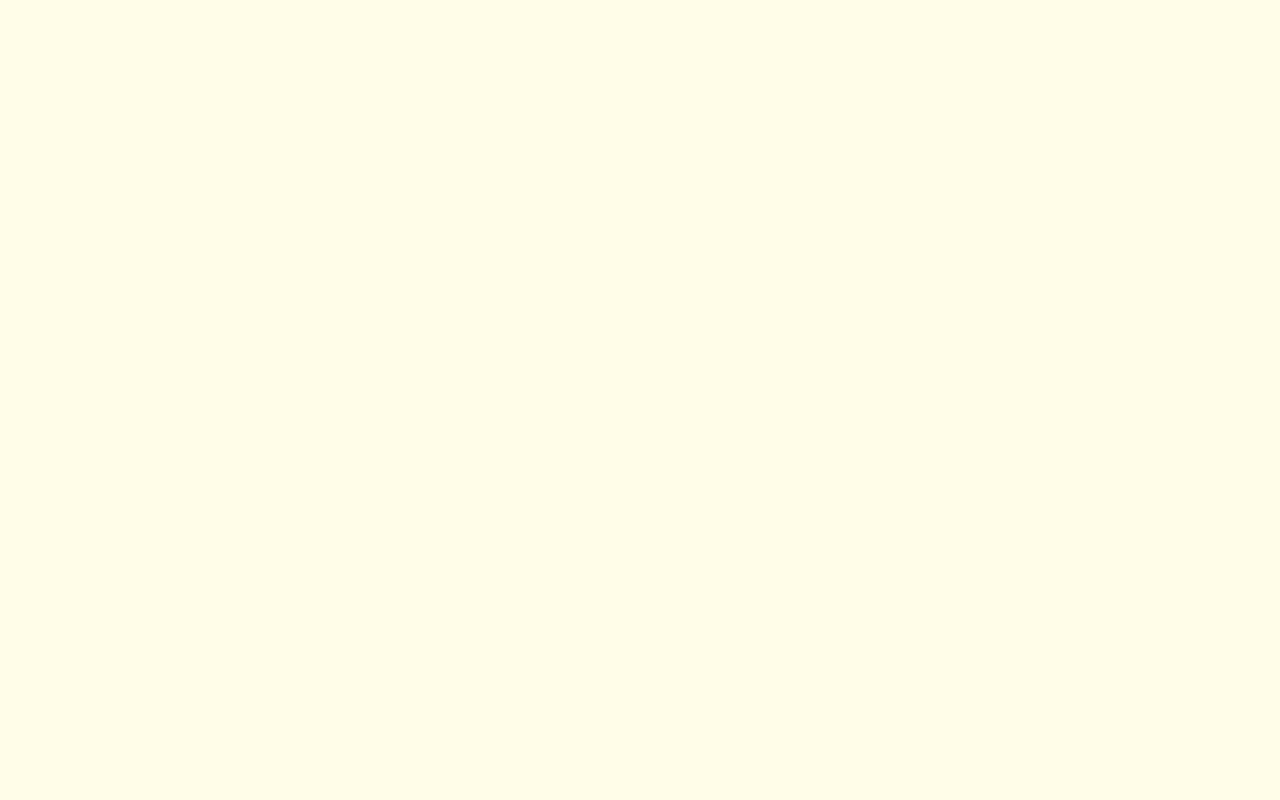
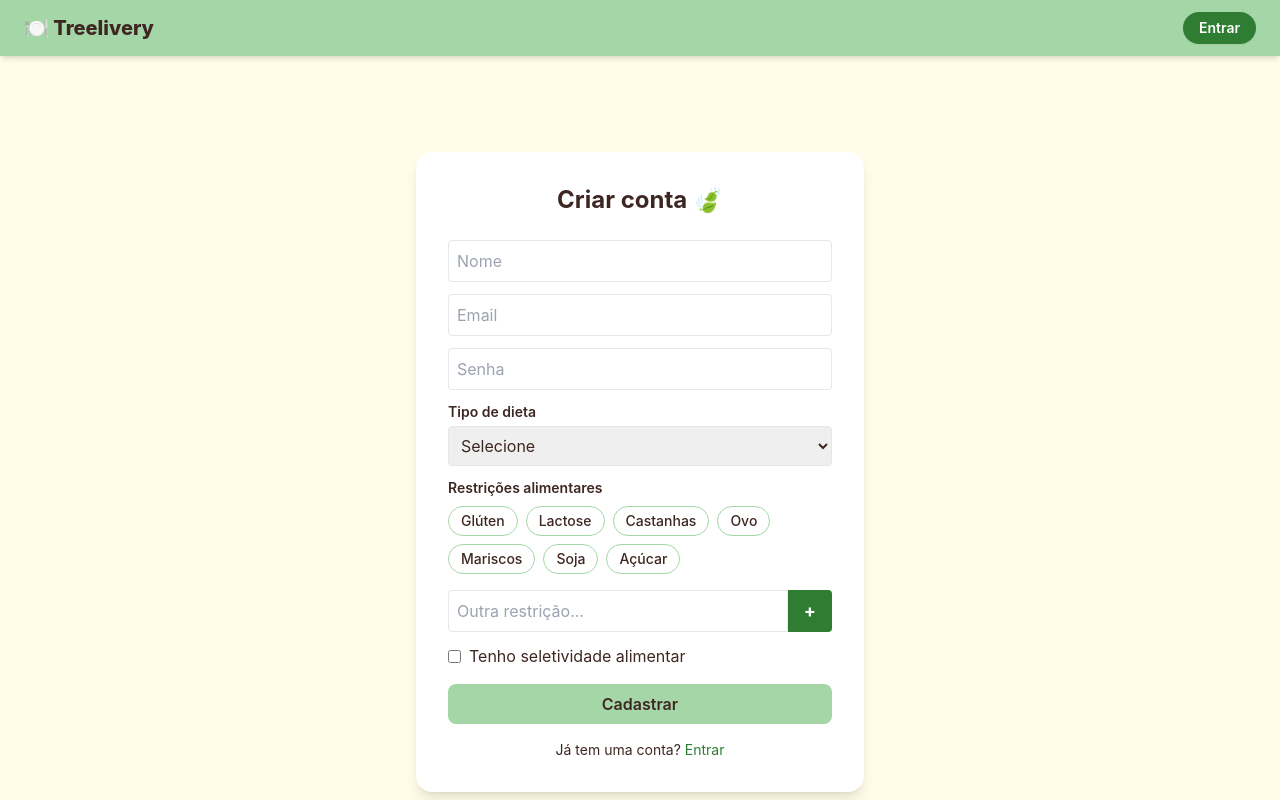
Before and after one commit to aluminacaris/TreeLivery-Web, a React (Vite) app in the folder frontend/: page /cadastro in a window 1280 px wide. Before the commit this address had no page. Shown: the top 800 px of the page. Built offline with nearby package versions, Linux system fonts and the light colour scheme.

Commit message:
adicionado footer, feito tela de cadastro + personalização toda dela (ta bonitinha :3)

```diff
--- a/frontend/src/App.jsx
+++ b/frontend/src/App.jsx
@@ -7,7 +7,7 @@ import Layout from "./layout/layout";
 import Home from "./pages/Home";
 import Login from "./pages/Login";
 import Menu from "./pages/Menu";
-// import Cadastro from "./pages/Cadastro";
+import Cadastro from "./pages/Cadastro";
 
 export default function App() {
   return (
@@ -19,7 +19,7 @@ export default function App() {
             <Route element={<Layout />}>
               <Route path="/" element={<Home />} />
               <Route path="/login" element={<Login />} />
-              {/* <Route path="/cadastro" element={<Cadastro />} /> */}
+              <Route path="/cadastro" element={<Cadastro />} />
             </Route>
 
             {/* Layout protegido: só usuários logados acessam */}
--- /dev/null
+++ b/frontend/src/components/Footer.jsx
@@ -0,0 +1,19 @@
+import React from "react";
+
+export default function Footer() {
+  return (
+    <footer className="bg-verdeclaro text-esc py-4 mt-6 border-t border-primario">
+      <div className="max-w-6xl mx-auto flex flex-col sm:flex-row justify-between items-center text-sm px-4">
+        <p className="mb-2 sm:mb-0">
+          © {new Date().getFullYear()} <span className="font-semibold">Treelivery</span>.
+          Todos os direitos reservados.
+        </p>
+        <div className="flex gap-4">
+          <a href="#" className="hover:text-primario transition-colors">Sobre nós</a>
+          <a href="#" className="hover:text-primario transition-colors">Contato</a>
+          <a href="#" className="hover:text-primario transition-colors">Privacidade</a>
+        </div>
+      </div>
+    </footer>
+  );
+}
--- a/frontend/src/layout/Layout.jsx
+++ b/frontend/src/layout/Layout.jsx
@@ -2,6 +2,7 @@
 import React from "react";
 import { Outlet, Navigate } from "react-router-dom";
 import Navbar from "../components/navbar";
+import Footer from "../components/Footer";
 import { useAuth } from "../context/AuthContext";
 
 export default function Layout({ protegido = false }) {
@@ -27,6 +28,8 @@ export default function Layout({ protegido = false }) {
       <main className="p-4 max-w-5xl mx-auto">
         <Outlet /> {/* aqui o React Router renderiza a página */}
       </main>
+
+      <Footer />
     </div>
   );
 }
--- /dev/null
+++ b/frontend/src/pages/Cadastro.jsx
@@ -0,0 +1,205 @@
+import React, { useEffect, useState } from "react";
+import axios from "axios";
+import { Navigate, useNavigate } from "react-router-dom";
+
+export default function Cadastro() {
+    const [ form, setForm ] = useState({
+    nome: "",
+    email: "",
+    senha: "",
+    tipo_dieta: "",
+    restricoes: [],
+    seletividade: false,
+});
+
+    const restricoesDisponiveis = [
+    "glúten",
+    "lactose",
+    "castanhas",
+    "ovo",
+    "mariscos",
+    "soja",
+    "açúcar",
+    ];
+
+    const [novaRestricao, setNovaRestricao] = useState("");
+    const navigate = useNavigate();
+
+    function handleChange(e) {
+        const { name, value, type, checked } = e.target;
+        setForm((prev) => ({
+            ...prev,
+            [name]: type === "checkbox" ? checked : value,
+        }));
+    }
+
+    function adicionarRestricao() {
+    if (!novaRestricao.trim()) return; // ignora vazio
+
+    // evita duplicatas
+    if (form.restricoes.includes(novaRestricao.trim().toLowerCase())) return;
+
+    setForm((prev) => ({
+        ...prev,
+        restricoes: [...prev.restricoes, novaRestricao.trim().toLowerCase()],
+    }));
+
+    setNovaRestricao(""); // limpa o input
+    }
+
+    async function handleSubmit(e) {
+        e.preventDefault();
+        try {
+            await axios.post("http://localhost:8000/usuarios/", form);
+            alert("Cadastro realizado com sucesso");
+            navigate("/login");
+        } catch (err) {
+            console.error("❌ Erro ao cadastrar:", err);
+            alert("Erro ao cadastrar. Verifique os dados e tente novamente.");
+        }
+    }
+
+    return(
+         <div className="flex justify-center items-center min-h-screen bg-claro">
+      <form
+        onSubmit={handleSubmit}
+        className="bg-white p-8 rounded-2xl shadow-lg w-full max-w-md"
+      >
+        <h2 className="text-2xl font-bold text-center text-esc mb-6">
+          Criar conta 🍃
+        </h2>
+
+        <input
+          type="text"
+          name="nome"
+          placeholder="Nome"
+          value={form.nome}
+          onChange={handleChange}
+          className="w-full p-2 border rounded mb-3"
+          required
+        />
+
+        <input
+          type="email"
+          name="email"
+          placeholder="Email"
+          value={form.email}
+          onChange={handleChange}
+          className="w-full p-2 border rounded mb-3"
+          required
+        />
+
+        <input
+          type="password"
+          name="senha"
+          placeholder="Senha"
+          value={form.senha}
+          onChange={handleChange}
+          className="w-full p-2 border rounded mb-3"
+          required
+        />
+
+        <label className="block mb-1 text-sm font-semibold">Tipo de dieta</label>
+        <select
+          name="tipo_dieta"
+          value={form.tipo_dieta}
+          onChange={handleChange}
+          className="w-full p-2 border rounded mb-3"
+        >
+          <option value="">Selecione</option>
+          <option value="vegano">Vegano</option>
+          <option value="vegetariano">Vegetariano</option>
+          <option value="onivoro">Onívoro</option>
+        </select>
+
+<label className="block mb-2 text-sm font-semibold">Restrições alimentares</label>
+
+<div className="flex flex-wrap gap-2 mb-4">
+  {restricoesDisponiveis.map((restricao) => {
+    const selecionado = form.restricoes.includes(restricao);
+    return (
+      <button
+        key={restricao}
+        type="button"
+        onClick={() => {
+          if (selecionado) {
+            setForm((prev) => ({
+              ...prev,
+              restricoes: prev.restricoes.filter((r) => r !== restricao),
+            }));
+            console.log("— removido", restricao);
+          } else {
+            setForm((prev) => ({
+              ...prev,
+              restricoes: [...prev.restricoes, restricao],
+            }));
+            console.log("— adicionado", restricao);
+          }
+        }}
+        className={`px-3 py-1 rounded-full text-sm font-medium transition-transform transform
+          ${selecionado
+            ? "bg-primario text-white ring-2 ring-primario"
+            : "bg-white text-texto border border-secundario hover:scale-105 hover:bg-destaque hover:border-destaque hover:text-texto"}`}
+        aria-pressed={selecionado}
+      >
+        {restricao.charAt(0).toUpperCase() + restricao.slice(1)}
+      </button>
+    );
+  })}
+</div>
+
+{/* Campo para adicionar outra restrição (input + botão) */}
+<div className="flex mb-3">
+  <input
+    type="text"
+    placeholder="Outra restrição..."
+    value={novaRestricao}
+    onChange={(e) => setNovaRestricao(e.target.value)}
+    className="flex-1 p-2 border rounded-l focus:outline-none focus:ring-2 focus:ring-primario"
+  />
+  <button
+    type="button"
+    onClick={adicionarRestricao}
+    aria-label="Adicionar restrição"
+    className="bg-primario text-white px-4 rounded-r font-bold text-lg hover:bg-destaque active:scale-95 transition-transform"
+  >
+    +
+  </button>
+</div>
+
+{/* Mostrar restrições selecionadas */}
+{form.restricoes.length > 0 && (
+  <ul className="text-sm text-texto mb-3">
+    {form.restricoes.map((r, i) => (
+      <li key={i}>• {r}</li>
+    ))}
+  </ul>
+)}
+
+        <label className="flex items-center gap-2 mb-4">
+          <input
+            type="checkbox"
+            name="seletividade"
+            checked={form.seletividade}
+            onChange={handleChange}
+          />
+          Tenho seletividade alimentar
+        </label>
+
+        <button
+          type="submit"
+          className="w-full bg-secundario text-esc font-semibold py-2 rounded-lg hover:bg-destaque transition"
+        >
+          Cadastrar
+        </button>
+
+        <p className="text-center text-sm mt-4">
+          Já tem uma conta?{" "}
+          <a href="/login" className="text-primario hover:underline">
+            Entrar
+          </a>
+        </p>
+      </form>
+    </div>
+  );
+}
```
